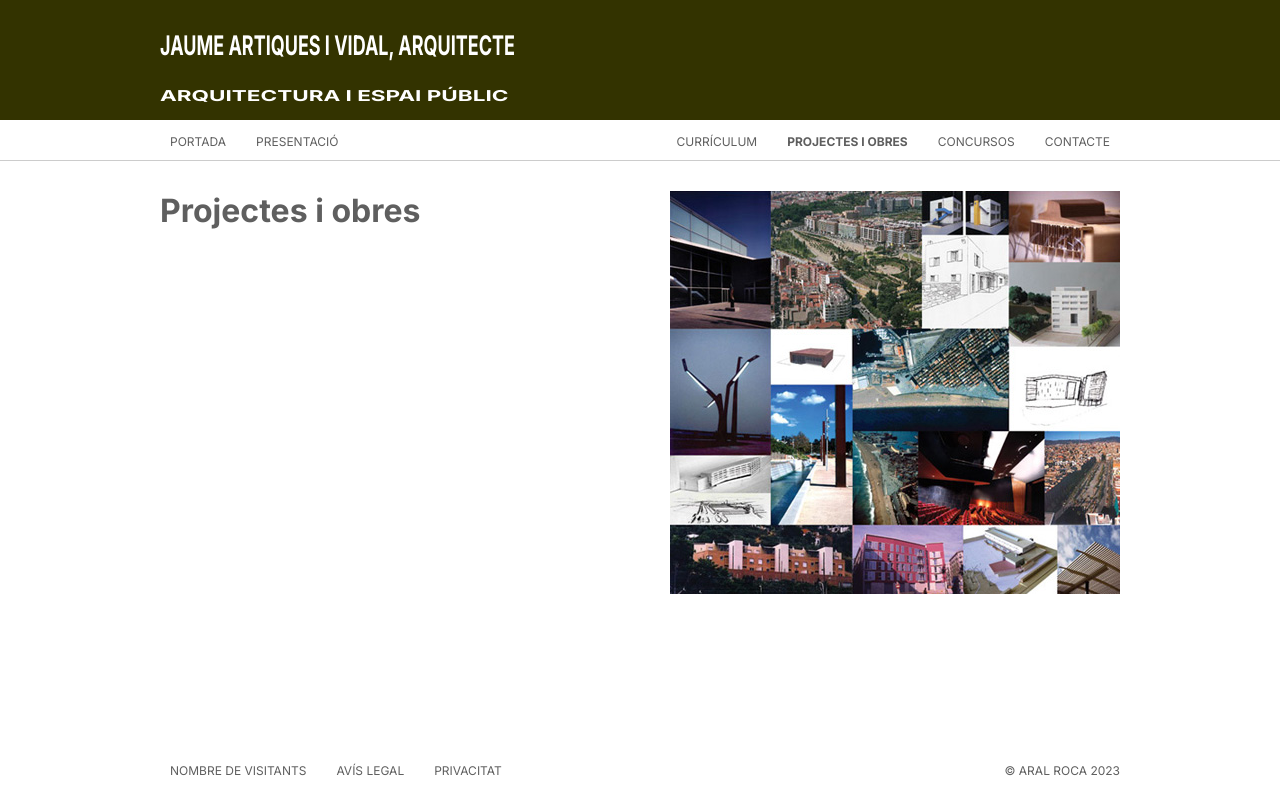
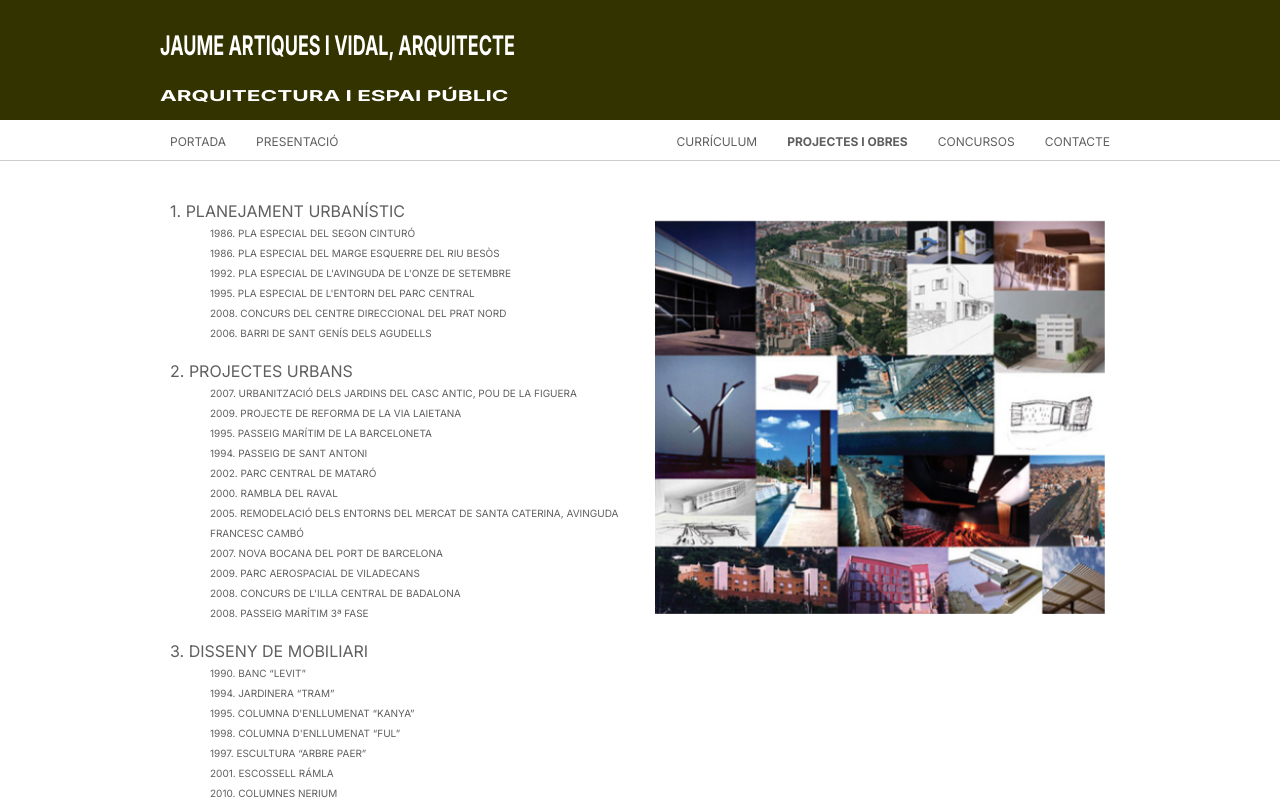
Before and after one commit to aralroca/jweb, a Next.js app: page /projectes in a window 1280 px wide. Shown: the top 800 px of the page. Built offline with nearby package versions, Linux system fonts and the light colour scheme.

Commit message:
Implement projects

```diff
--- a/src/app/components/ImageGallery.tsx
+++ b/src/app/components/ImageGallery.tsx
@@ -5,21 +5,29 @@ import { useEffect, useState } from "react"
 
 type Image = {
   src: string,
-  title: string,
-  description: string,
+  title?: string,
+  description?: string,
 }
 
 type Props = {
   images: Image[],
   milliseconds?: number,
+  fullScreen?: boolean,
+  style?: React.CSSProperties,
 }
 
-const top = -30
+
+export default function ImageGallery({ images, milliseconds = 5000, fullScreen = true, style = {} }: Props) {
+  const [activeImage, setActiveImage] = useState<boolean>(true)
+  const [activeFigcaption, setActiveFigcaption] = useState<boolean>(true)
+  const [currentIndex, setCurrentIndex] = useState(0)
+  const image = images[currentIndex]
+  const top = fullScreen ? -30 : 0
 
   const imageStyle: React.CSSProperties = {
-  objectFit: 'cover',
+    objectFit: fullScreen ? 'cover' : 'contain',
     width: '100%',
-  height: `calc(var(--main-max-height) + ${-top}px)`,
+    height: fullScreen ? `calc(var(--main-max-height) + ${-top}px)` : 'auto',
     opacity: 0,
     transition: 'opacity 0.3s ease-in-out',
   }
@@ -38,12 +46,6 @@ const figcaptionStyle: React.CSSProperties = {
     transform: 'translateY(-100%)',
     transition: 'transform 0.3s ease-in-out, opacity 0.3s ease-in-out',
   }
-
-export default function ImageGallery({ images, milliseconds = 5000 }: Props) {
-  const [activeImage, setActiveImage] = useState<boolean>(true)
-  const [activeFigcaption, setActiveFigcaption] = useState<boolean>(true)
-  const [currentIndex, setCurrentIndex] = useState(0)
-  const image = images[currentIndex]
 
   useEffect(transitionInImage, [currentIndex])
   function transitionInImage() {
@@ -79,19 +81,30 @@ export default function ImageGallery({ images, milliseconds = 5000 }: Props) {
     }
   }
 
+  if (!image) {
     return (
-    <figure style={{ marginTop: top }}>
+      <small style={{ height: 240, fontStyle: 'italic', display: 'flex', alignItems: 'center', ...style }}>
+        No hi ha imatges.
+      </small>
+    )
+  }
+
+  return (
+    <figure style={{ marginTop: top, ...style }}>
       <img
         src={image.src}
         alt={image.title}
+        loading="lazy"
         style={{ ...imageStyle, ...(activeImage ? { opacity: 1 } : {}) }}
       />
+      {image.title && image.description && (
         <figcaption style={{ ...figcaptionStyle, ...(activeFigcaption ? { transform: 'translateY(0)' } : {}) }}>
           <h3 style={{ fontSize: 13 }}>
             {image.title}
           </h3>
           <div style={{ fontSize: 10 }} dangerouslySetInnerHTML={{ __html: image.description }} />
         </figcaption>
+      )}
     </figure>
   )
 }
--- a/src/app/constants/default-data.ts
+++ b/src/app/constants/default-data.ts
@@ -6,7 +6,7 @@ export const projectCategories = [
   { id: 5, name: 'PROJECTES D\'EDIFICACIÓ', order: 5 },
 ];
 
-export const projectes = [
+export const projects = [
   { id: 3, name: '1986. Pla Especial del Segon Cinturó', category: 1 },
   { id: 2, name: '1986. Pla Especial del Marge Esquerre del Riu Besòs', category: 1 },
   { id: 4, name: '1992. Pla Especial de l\'Avinguda de l\'Onze de Setembre', category: 1 },
--- a/src/app/globals.css
+++ b/src/app/globals.css
@@ -39,6 +39,26 @@ a:hover {
 nav {
   z-index: 1;
   background: white;
+}
+
+dl {
+  padding: 10px;
+}
+
+dt {
+  font-size: 16px;
+}
+
+dd a {
+  font-size: 10px;
+}
+
+dd {
+  margin-left: 40px;
+}
+
+dd.active {
+  font-weight: bold;
 }
 
 nav a {
@@ -130,7 +150,7 @@ a.active {
 
 .sticky {
   position: sticky;
-  top: 48px;
+  top: 0px;
 }
 
 main {
@@ -168,10 +188,37 @@ footer .content {
   margin: auto;
 }
 
+.projects {
+  display: flex;
+  flex-wrap: wrap;
+  justify-content: space-between;
+}
+
+.projects>* {
+  flex: 1;
+  min-width: 320px;
+  width: 50%;
+}
+
+.projects aside {
+  margin-top: 20px;
+  display: flex;
+  background-color: white;
+  flex-direction: column;
+  align-items: center;
+  gap: 10px;
+}
+
 /* Mobile and tablet */
 @media (max-width: 960px) {
   :root {
     --main-max-height: calc(100vh - var(--header-height) - var(--footer-height) + 22px);
+  }
+
+  .projects aside {
+    order: -1;
+    padding-bottom: 10px;
+    box-shadow: 0 1px 1px -1px gray;
   }
 
   header h1 {
--- a/src/app/projectes/page.tsx
+++ b/src/app/projectes/page.tsx
@@ -1,22 +1,65 @@
 import Image from "next/image";
+import { projectCategories, projects } from "../constants/default-data";
+import Link from 'next/link'
+import fs from 'fs/promises'
+import ImageGallery from "../components/ImageGallery";
 
-export default function Projects() {
+async function getProjectImages(projectId: number) {
+  const prefix = '/images/projectesiobres/'
+  const images = await fs.readdir(`public${prefix}${projectId}`).catch(() => []);
+  return images.map(image => `${prefix}${projectId}/${image}`);
+}
+
+export default async function Projects({ searchParams: { id } }: { searchParams: { id: string } }) {
+  const idParam = parseInt(id, 10);
+  const selectedProject = projects.find(project => project.id === idParam);
+  const images = selectedProject ? await getProjectImages(selectedProject.id) : [];
+
   return (
-    <div className="content" style={{ display: 'flex' }}>
-      <div style={{ flex: 1 }}>
-        <h1>Projectes i obres</h1>
-
+    <div className="content projects">
+      <div>
+        {projectCategories.map((category, index) => (
+          <dl key={index}>
+            <dt>{index + 1}. {category.name}</dt>
+            {projects
+              .filter(project => project.category === category.id)
+              .map((project) => (
+                <dd key={`project-${project.id}`}>
+                  <Link
+                    href={project.id == idParam ? '/projectes' : `/projectes?id=${project.id}`}
+                    className={project.id == idParam ? 'active' : ''}
+                  >
+                    {project.name}
+                  </Link>
+                </dd>
+              ))}
+          </dl>
+        ))}
       </div>
       <aside className="sticky">
+        {selectedProject && (
+          <>
+            <h2 className="sticky" style={{ fontSize: 14, paddingTop: 10 }}>{selectedProject.name}</h2>
+            <ImageGallery images={images.map(src => ({ src }))} fullScreen={false} style={{
+              position: 'sticky',
+              top: 37,
+            }} />
+            <Link style={{ position: 'sticky', top: 290, width: '100%', textAlign: 'right', fontSize: 12 }} href="/download?">
+              Descarregar PDF
+            </Link>
+          </>
+        )}
+        {!selectedProject && (
           <Image
             src="/images/portada.jpg"
             alt="Projectes i obres"
             width="450"
             height="403"
-          style={{ maxWidth: '100%' }}
+            style={{ maxWidth: '100%', paddingTop: 10 }}
             className="sticky"
             loading="lazy"
           />
+        )}
       </aside>
     </div>
   )
```
Lines whose indentation alone changed are shown as unchanged.
